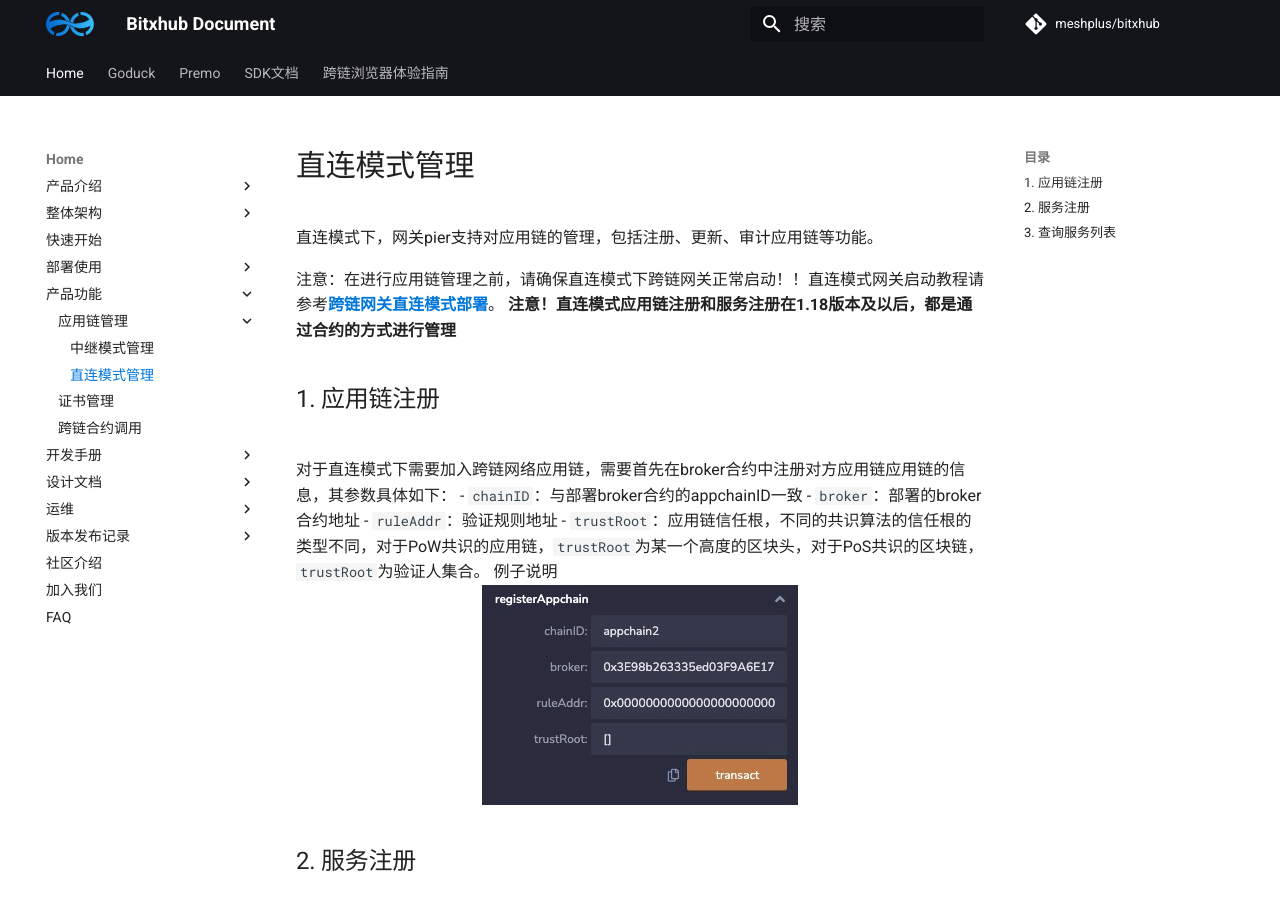
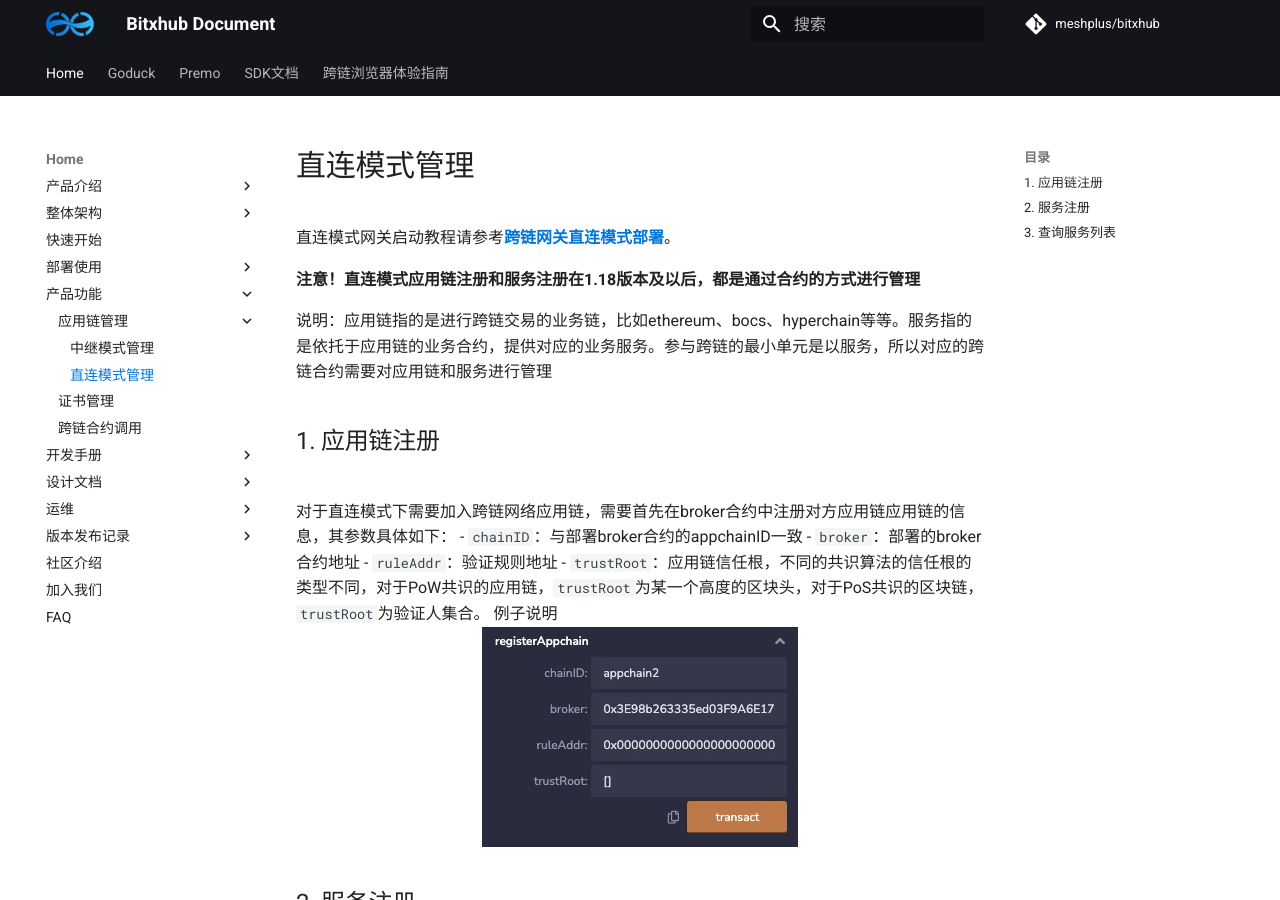
Before and after one commit to meshplus/bitxhub-docs, an MkDocs documentation site: the page built from docs/bitxhub/function/direct_manager.md, in a window 1280 px wide and 900 px high. Built offline with MkDocs 1.6.1 and Material for MkDocs 9.7.7, drawn with Linux system fonts in a browser that asks for light colours; comment, search, counter and statistics services are not loaded; the version menu is left out.

Commit message:
add description of appchain and server

```diff
--- a/docs/bitxhub/function/direct_manager.md
+++ b/docs/bitxhub/function/direct_manager.md
@@ -1,8 +1,9 @@
-直连模式下，网关pier支持对应用链的管理，包括注册、更新、审计应用链等功能。
+# 直连模式管理
+直连模式网关启动教程请参考[跨链网关直连模式部署](/v1.18/bitxhub/usage/direct_mode_pier/pier_direct_mode_deploy/)。
 
-注意：在进行应用链管理之前，请确保直连模式下跨链网关正常启动！！直连模式网关启动教程请参考[跨链网关直连模式部署](/v1.18/bitxhub/usage/direct_mode_pier/pier_direct_mode_deploy/)。
 **注意！直连模式应用链注册和服务注册在1.18版本及以后，都是通过合约的方式进行管理**
 
+说明：应用链指的是进行跨链交易的业务链，比如ethereum、bocs、hyperchain等等。服务指的是依托于应用链的业务合约，提供对应的业务服务。参与跨链的最小单元是以服务，所以对应的跨链合约需要对应用链和服务进行管理
 ## 1. 应用链注册
 对于直连模式下需要加入跨链网络应用链，需要首先在broker合约中注册对方应用链应用链的信息，其参数具体如下：
    - `chainID`：与部署broker合约的appchainID一致
```
